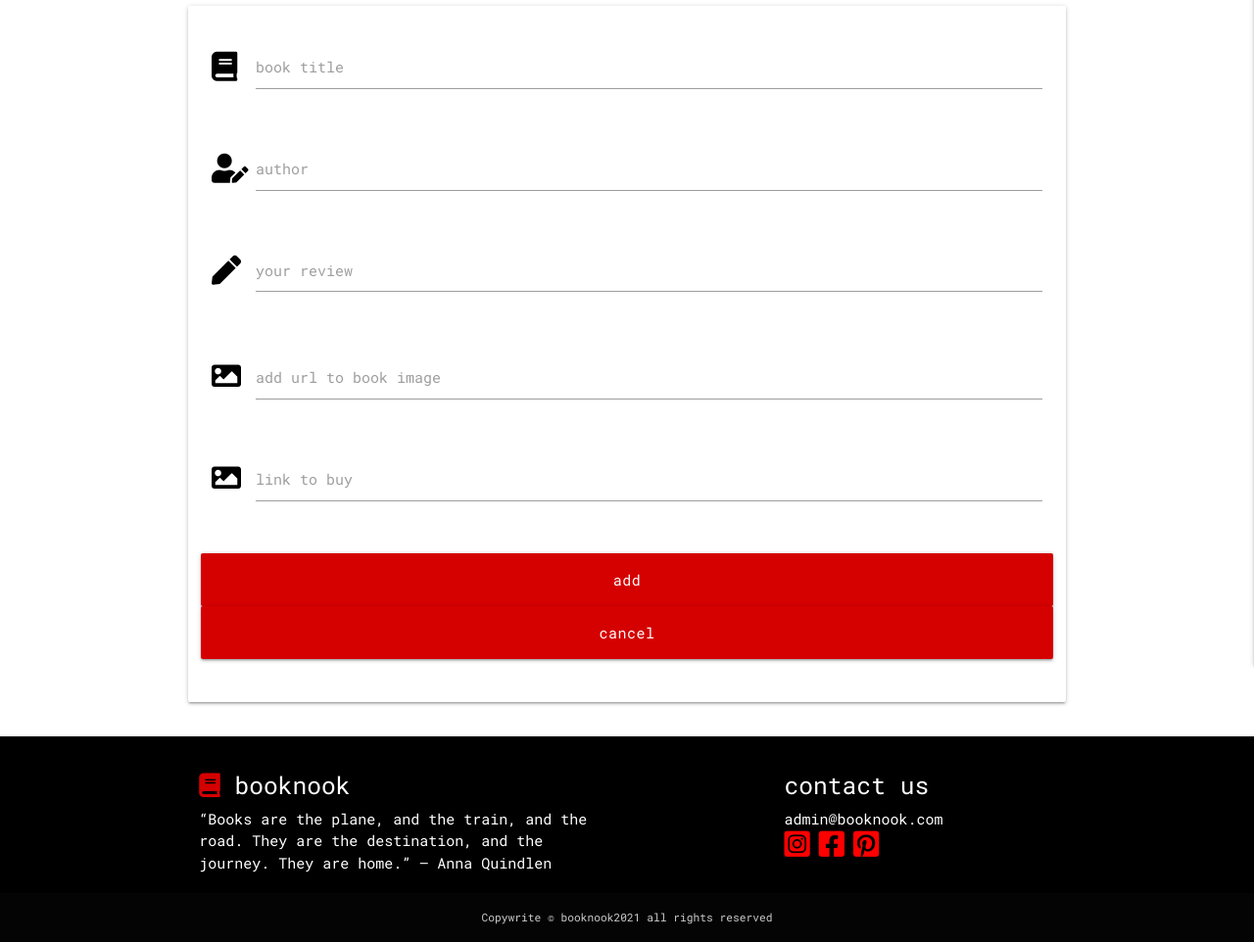
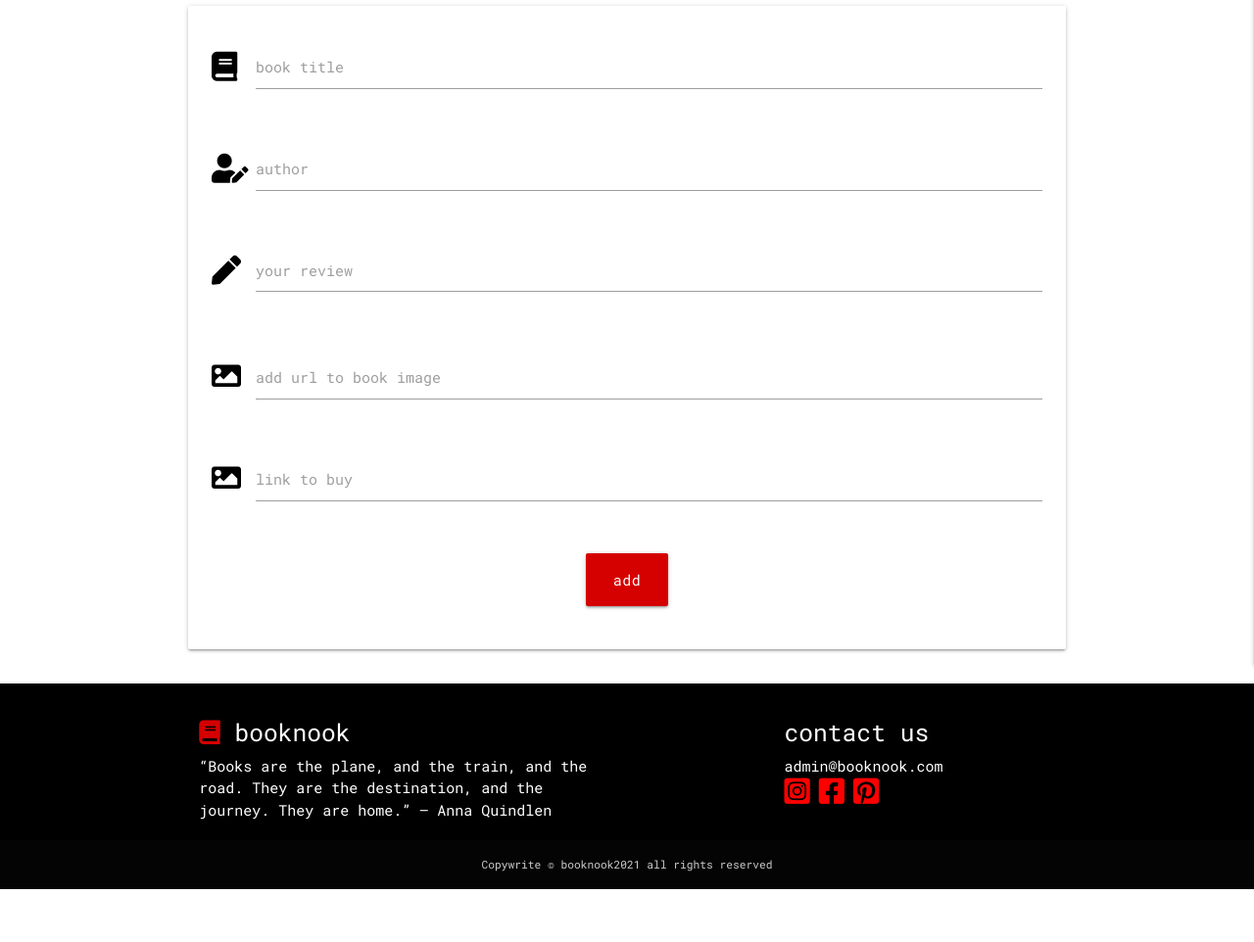
Before and after one commit to janeyrinn/bookNook, a Flask app: page /add_review in a window 1280 px wide. Shown: the part 181-1143 px from the top of the page at 98% size. After the commit the page ends 1089 px from the top, so only its background shows below. Run offline with Flask 2, Linux system fonts and the light colour scheme; some libraries are stand-ins or nearby versions.

Commit message:
Add 'add_review' functionality

```diff
--- a/app.py
+++ b/app.py
@@ -110,8 +110,21 @@ def search():
     return render_template("search.html", books=books)
 
 
-@app.route("/add_review")
+@app.route("/add_review", methods=["GET", "POST"])
 def add_review():
+    if request.method == "POST":
+        book = {
+            "book_title": request.form.get("book_title").lower(),
+            "book_author": request.form.get("book_author").lower(),
+            "book_review": request.form.get("book_review").lower(),
+            "book_link": request.form.get("book_link"),
+            "book_img": request.form.get("book_img"),
+            "post_author": session["user"]
+        }
+        mongo.db.books.insert_one(book)
+        flash("Your book review was successfully added")
+        return redirect(url_for("review.html"))
+
     return render_template("add_review.html")
 
 
--- a/templates/add_review.html
+++ b/templates/add_review.html
@@ -6,7 +6,7 @@
 <!--Start of 'add a review' section-->
 <div class="container">
     <div class="row">
-        <form class="col s12" method="POST" action="">
+        <form class="col s12" method="POST" action="{{ url_for('add_review') }}">
             <div class="row card-panel">
                 <!--Book Title Field-->
                 <div class="row">
@@ -53,8 +53,9 @@
                 </div>
                 <!--Add/Cancel Review Buttons-->
                 <div class="row btn-row">
-                    <button type="submit" class="col s12 white-text btn-large">add</button>
-                    <button type="submit" class="col s12 white-text btn-large">cancel</button>
+                    <div class="col s12 center-align">
+                        <button type="submit" class="white-text btn-large center-align">add</button>
+                    </div>
                 </div>
             </div>
         </form>
```
